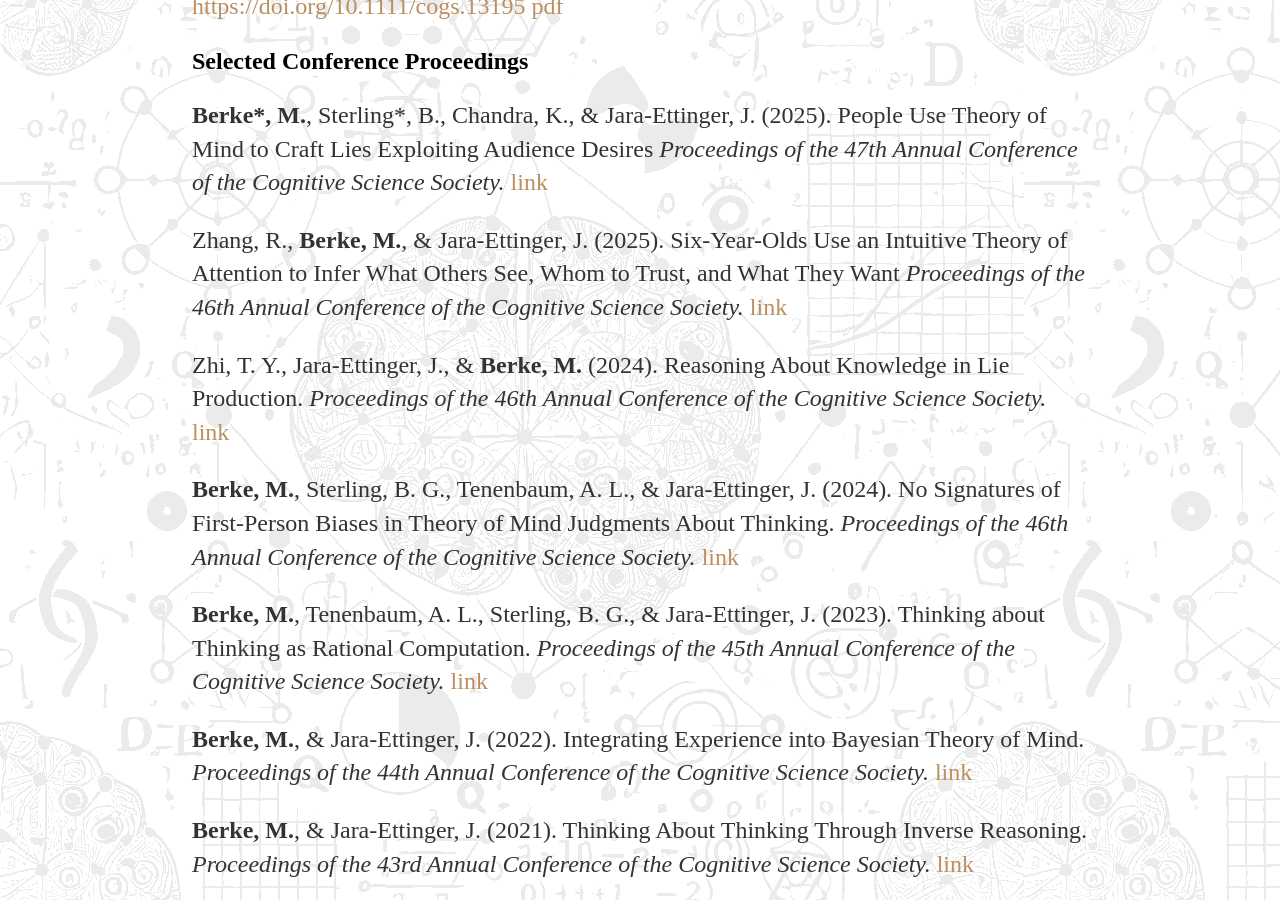
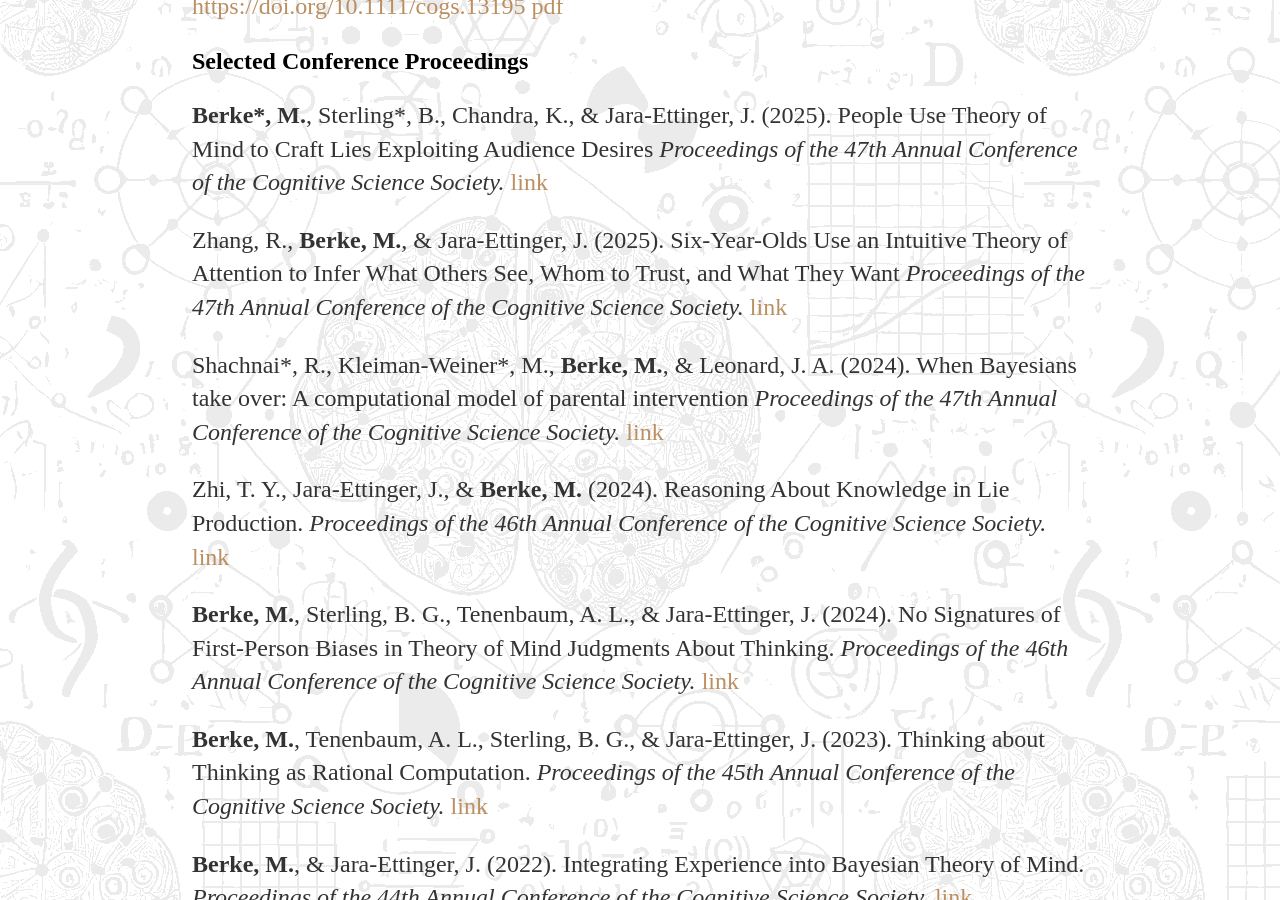
Before and after one commit to marleneberke/marleneberke.github.io, a Jekyll site: the page built from publications.html, in a window 1280 px wide and 900 px high, scrolled down 1141 px. Built offline with Jekyll 4.4.1, drawn with Linux system fonts in a browser that asks for light colours.

Commit message:
updates
Former-commit-id: 0e6636964627815df0c88c68317aca3e7942d9a0

```diff
--- a/publications.html
+++ b/publications.html
@@ -31,7 +31,9 @@ title: Publications
 
 <p><b>Berke*, M.</b>, Sterling*, B., Chandra, K., & Jara-Ettinger, J. (2025). People Use Theory of Mind to Craft Lies Exploiting Audience Desires <i>Proceedings of the 47th Annual Conference of the Cognitive Science Society.</i> <a href="https://files.osf.io/v1/resources/a65f3_v1/providers/osfstorage/681f699d81f56bc071ce9e03?action=download&direct&version=1">link</a> </p>
 
-<p>Zhang, R., <b>Berke, M.</b>, & Jara-Ettinger, J. (2025). Six-Year-Olds Use an Intuitive Theory of Attention to Infer What Others See, Whom to Trust, and What They Want <i>Proceedings of the 46th Annual Conference of the Cognitive Science Society.</i> <a href="https://osf.io/cpd7u/download">link</a> </p>
+<p>Zhang, R., <b>Berke, M.</b>, & Jara-Ettinger, J. (2025). Six-Year-Olds Use an Intuitive Theory of Attention to Infer What Others See, Whom to Trust, and What They Want <i>Proceedings of the 47th Annual Conference of the Cognitive Science Society.</i> <a href="https://osf.io/cpd7u/download">link</a> </p>
+
+<p>Shachnai*, R., Kleiman-Weiner*, M., <b>Berke, M.</b>, & Leonard, J. A. (2024). When Bayesians take over: A computational model of parental intervention <i>Proceedings of the 47th Annual Conference of the Cognitive Science Society.</i> <a href="https://escholarship.org/content/qt1q346255/qt1q346255.pdf">link</a> </p>
 
 <p>Zhi, T. Y., Jara-Ettinger, J., & <b>Berke, M.</b> (2024). Reasoning About Knowledge in Lie Production. <i>Proceedings of the 46th Annual Conference of the Cognitive Science Society.</i> <a href="https://osf.io/4mu8v/download/?format=pdf">link</a> </p>
 
```
